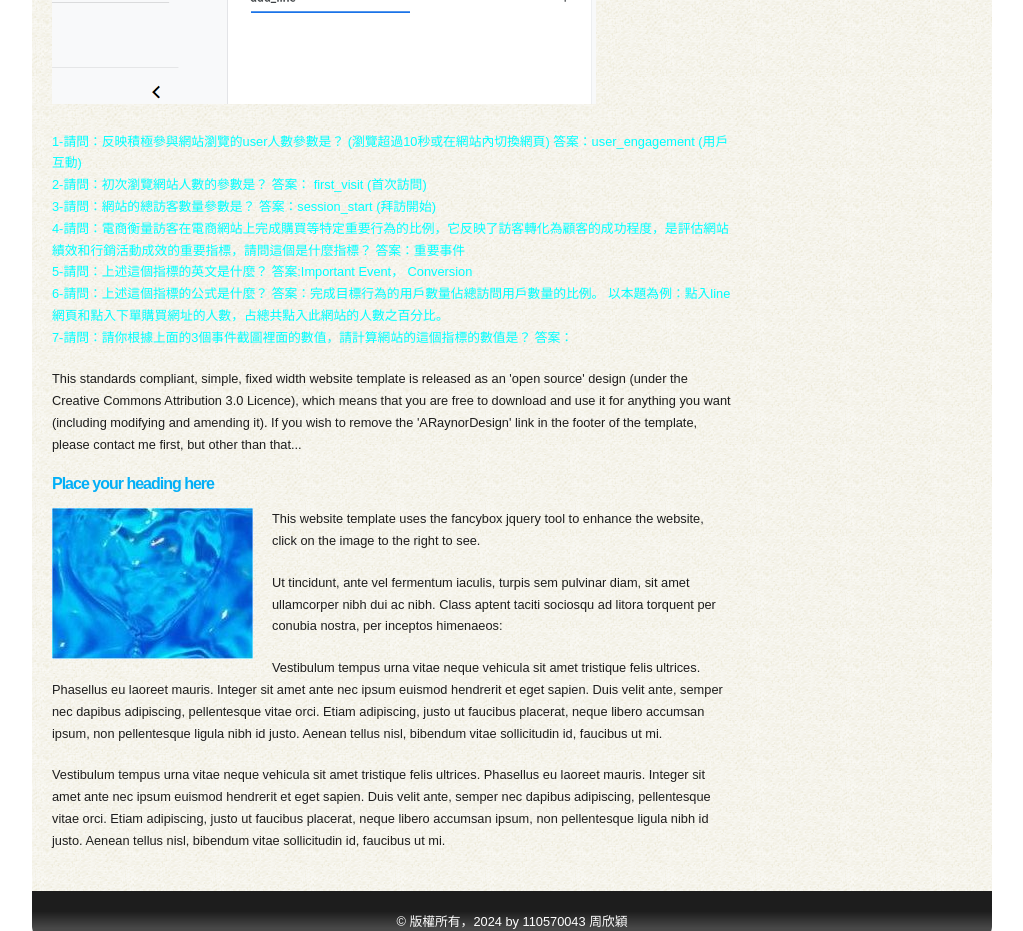
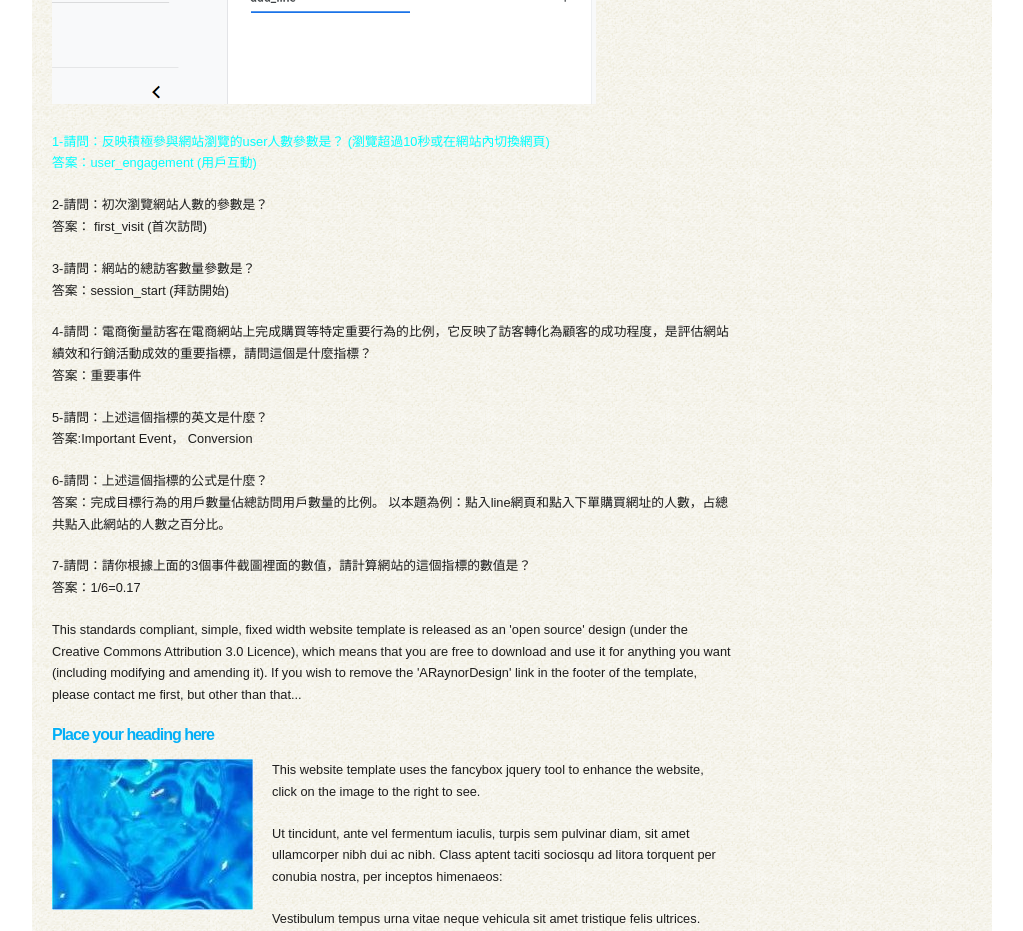
Before and after one commit to chouxinying/midterm-ec, a plain HTML site: page a5.html in a window 1280 px wide. Shown: the part 1600-2531 px from the top of the page, without its empty margins (128-1151 px from the left). Drawn offline with Linux system fonts and the light colour scheme.

Commit message:
Add files via upload

```diff
--- a/a5.html
+++ b/a5.html
@@ -96,37 +96,49 @@
 
   <P class="s9">
     1-請問：反映積極參與網站瀏覽的user人數參數是？ (瀏覽超過10秒或在網站內切換網頁)
+    <br>
     答案：user_engagement (用戶互動)
-    <br>
 
 
+  </P>
+
+<p>
 2-請問：初次瀏覽網站人數的參數是？
+<br>
 答案： first_visit (首次訪問)
+
+</p>
+
+<p>
+3-請問：網站的總訪客數量參數是？
 <br>
+答案：session_start (拜訪開始)
 
-3-請問：網站的總訪客數量參數是？
-答案：session_start (拜訪開始)
+</p>
+
+<p>
+4-請問：電商衡量訪客在電商網站上完成購買等特定重要行為的比例，它反映了訪客轉化為顧客的成功程度，是評估網站績效和行銷活動成效的重要指標，請問這個是什麼指標？
 <br>
+答案：重要事件
+</p>
 
-4-請問：電商衡量訪客在電商網站上完成購買等特定重要行為的比例，它反映了訪客轉化為顧客的成功程度，是評估網站績效和行銷活動成效的重要指標，請問這個是什麼指標？
-答案：重要事件
+<p>
+5-請問：上述這個指標的英文是什麼？<br>
+答案:Important Event， Conversion
+</p>
+
+<p>
+6-請問：上述這個指標的公式是什麼？
 <br>
-
-5-請問：上述這個指標的英文是什麼？
-答案:Important Event， Conversion
-<br>
-
-
-6-請問：上述這個指標的公式是什麼？
 答案：完成目標行為的用戶數量佔總訪問用戶數量的比例。
 以本題為例：點入line網頁和點入下單購買網址的人數，占總共點入此網站的人數之百分比。
+
+</p>
+
+<p>
+7-請問：請你根據上面的3個事件截圖裡面的數值，請計算網站的這個指標的數值是？
 <br>
-
-
-7-請問：請你根據上面的3個事件截圖裡面的數值，請計算網站的這個指標的數值是？
-答案：
-
-
+答案：1/6=0.17
  </P>
 
 
```
Lines whose indentation alone changed are shown as unchanged.
